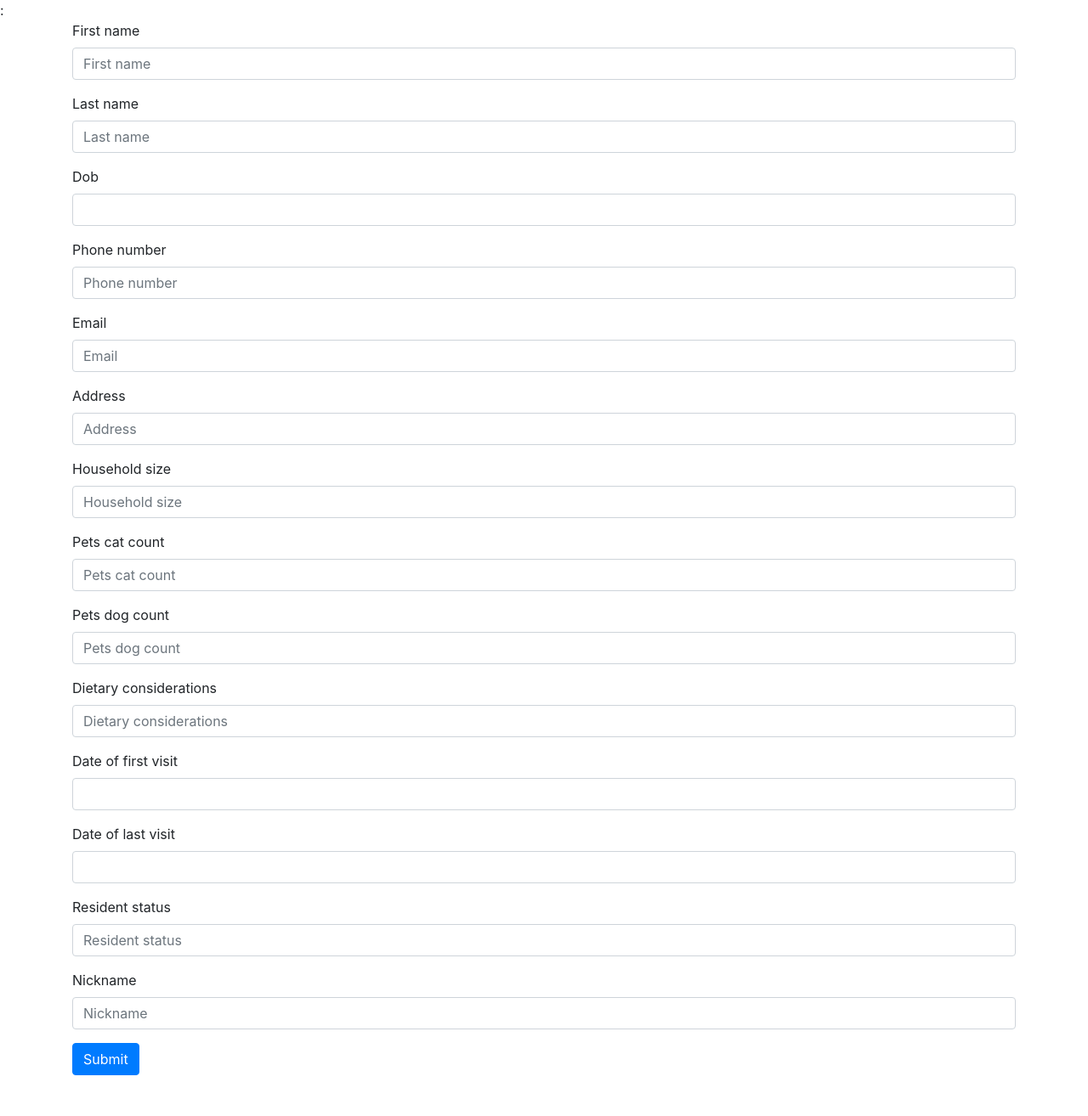
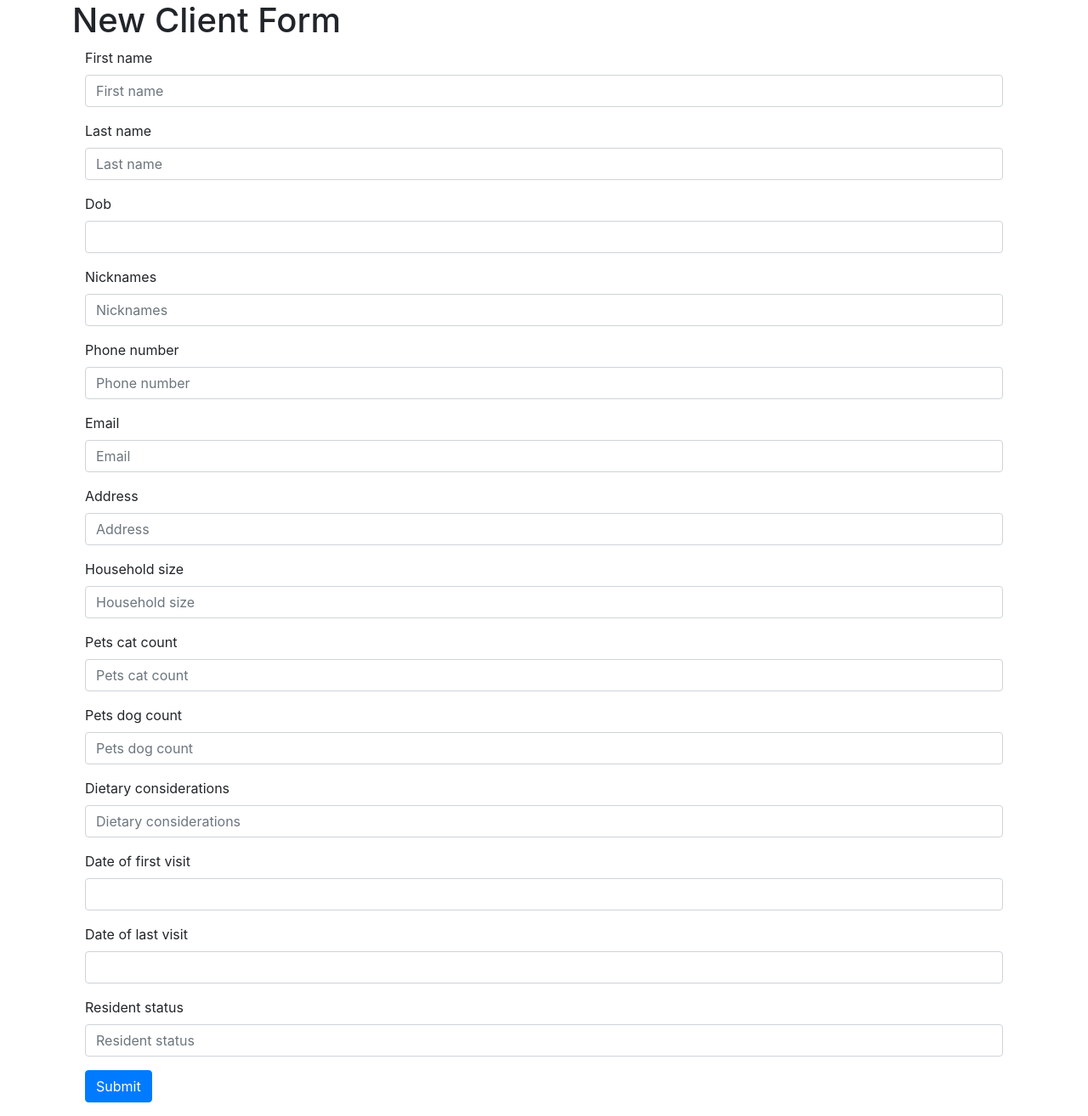
Before and after one commit to dylanjw/sscs, a Django app: page /new_client/ in a window 1280 px wide. Shown: the whole page at 85% size. Before the commit the page ends 1266 px from the top, so only its background shows below. Run offline with Django 3.2, Linux system fonts and the light colour scheme; some libraries are stand-ins or nearby versions.

Commit message:
Remove nicknames table
Replaced with a CharField for now

```diff
--- a/sscs/sscs/forms.py
+++ b/sscs/sscs/forms.py
@@ -1,10 +1,8 @@
 from bootstrap_datepicker_plus import DatePickerInput
-from django.contrib import admin
 from django.forms import ModelForm, formset_factory
 
 from .models import (
     Client,
-    ClientNick,
     ClientProfile,
 )
 
@@ -18,17 +16,8 @@ class ClientForm(ModelForm):
             "dob"
         ]
         widgets = {
-            "dob":DatePickerInput()
+            "dob": DatePickerInput()
         }
-
-
-class ClientNickForm(ModelForm):
-    class Meta:
-        model = ClientNick
-        fields = ["nickname"]
-
-
-
 
 
 class ClientProfileForm(ModelForm):
@@ -36,10 +25,6 @@ class ClientProfileForm(ModelForm):
         model = ClientProfile
         exclude = ['client']
         widgets = {
-            "date_of_first_visit":DatePickerInput(),
-            "date_of_last_visit":DatePickerInput(),
+            "date_of_first_visit": DatePickerInput(),
+            "date_of_last_visit": DatePickerInput(),
         }
-
-@admin.register(ClientProfile)
-class ClientProfileAdmin(admin.ModelAdmin):
-    pass
--- a/sscs/sscs/models.py
+++ b/sscs/sscs/models.py
@@ -13,6 +13,7 @@ class ClientProfile(models.Model):
         Client,
         on_delete = models.CASCADE
     )
+    nicknames = models.CharField(max_length=200)
     phone_number = models.CharField(max_length=20)
     email = models.CharField(max_length=200)
     address = models.CharField(max_length=200)
@@ -24,11 +25,3 @@ class ClientProfile(models.Model):
     date_of_first_visit = models.DateField()
     date_of_last_visit = models.DateField()
     resident_status = models.CharField(max_length=200)
-
-
-class ClientNick(models.Model):
-    client = models.ForeignKey(
-        'Client',
-        on_delete = models.CASCADE,
-    )
-    nickname = models.CharField(max_length=200)
--- a/sscs/sscs/templates/sscs/new_client.html
+++ b/sscs/sscs/templates/sscs/new_client.html
@@ -1,18 +1,18 @@
 {% load bootstrap4 %}       {# import bootstrap4/bootstrap3 #}
 {% bootstrap_css %}         {# Embed Bootstrap CSS #}
 {% bootstrap_javascript jquery='full' %}  {# Embed Bootstrap JS+jQuery #}
-:
 {{ client_form.media }}            {# Adds date-picker required JS and CSS #}
 {{ client_profile_form.media }}            {# Adds date-picker required JS and CSS #}
-
+<div class="container">
+<h1>New Client Form</h1>
 <div class="container">
 <form action="/new_client/" method="post">
     {% csrf_token %}
     {% bootstrap_form client_form %}
     {% bootstrap_form client_profile_form %}
-    {% bootstrap_form client_nick_form %}
     {% buttons %}
         <button type="submit" class="btn btn-primary">Submit</button>
     {% endbuttons %}
 </form>
-<div>
+</div>
+</div>
--- a/sscs/sscs/views.py
+++ b/sscs/sscs/views.py
@@ -3,7 +3,11 @@ from django.shortcuts import render
 from .forms import (
     ClientForm,
     ClientProfileForm,
-    ClientNickForm,
+)
+
+from .models import (
+    Client,
+    ClientProfile,
 )
 
 
@@ -11,53 +15,37 @@ def new_client(request):
     if request.method == "POST":
 
         client_form = ClientForm(request.POST)
-        client_profile_form = ClientProfileForm(request.POST)
-        client_nick_form = ClientNickForm(request.POST)
-
-
-        forms = [
-            client_form,
-            client_profile_form,
-            client_nick_form,
-        ]
-
         # check if client exists
-        assert client_form.is_valid
+        assert client_form.is_valid()
 
         result = Client.objects.filter(
-            last_name=client_form.fields.get("last_name"),
-            first_name=client_form.fields.get("first_name"),
-            dob=client_form.fields.get("dob"),
+            last_name=client_form.cleaned_data["last_name"],
+            first_name=client_form.cleaned_data["first_name"],
+            dob=client_form.cleaned_data["dob"],
         )
         if len(result) > 0:
             # handle matching clients
-            raise NotImplementedError("Currently doesn't handle client matches")
+            raise NotImplementedError(f"Currently doesn't handle client matches: {result}")
         else:
             client = client_form.save()
 
-        client_profile = ClientProfile(client=new_client.pk)
+        client_profile = ClientProfile(client=client)
         client_profile_form = ClientProfileForm(
             request.POST,
             instance=client_profile,
         )
         client_profile_form.save()
 
-        for form in forms:
-            if not form.is_valid:
-                break
-            form.save()
-        else:
-            return HttpResponseRedirect('/thanks/')
+
+        return HttpResponseRedirect('/thanks/')
     else:
         client_profile_form = ClientProfileForm()
         client_form = ClientForm()
-        client_nick_form = ClientNickForm()
     return render(
         request,
         'sscs/new_client.html',
         {
             'client_form': client_form,
             'client_profile_form': client_profile_form,
-            'client_nick_form': client_nick_form
         }
     )
```
Also changed, not shown: sscs/sscs/admin.py (added, +12 -0 lines), sscs/db.sqlite3 (deleted), sscs/sscs/migrations/0003_auto_20210603_0602.py (added).
